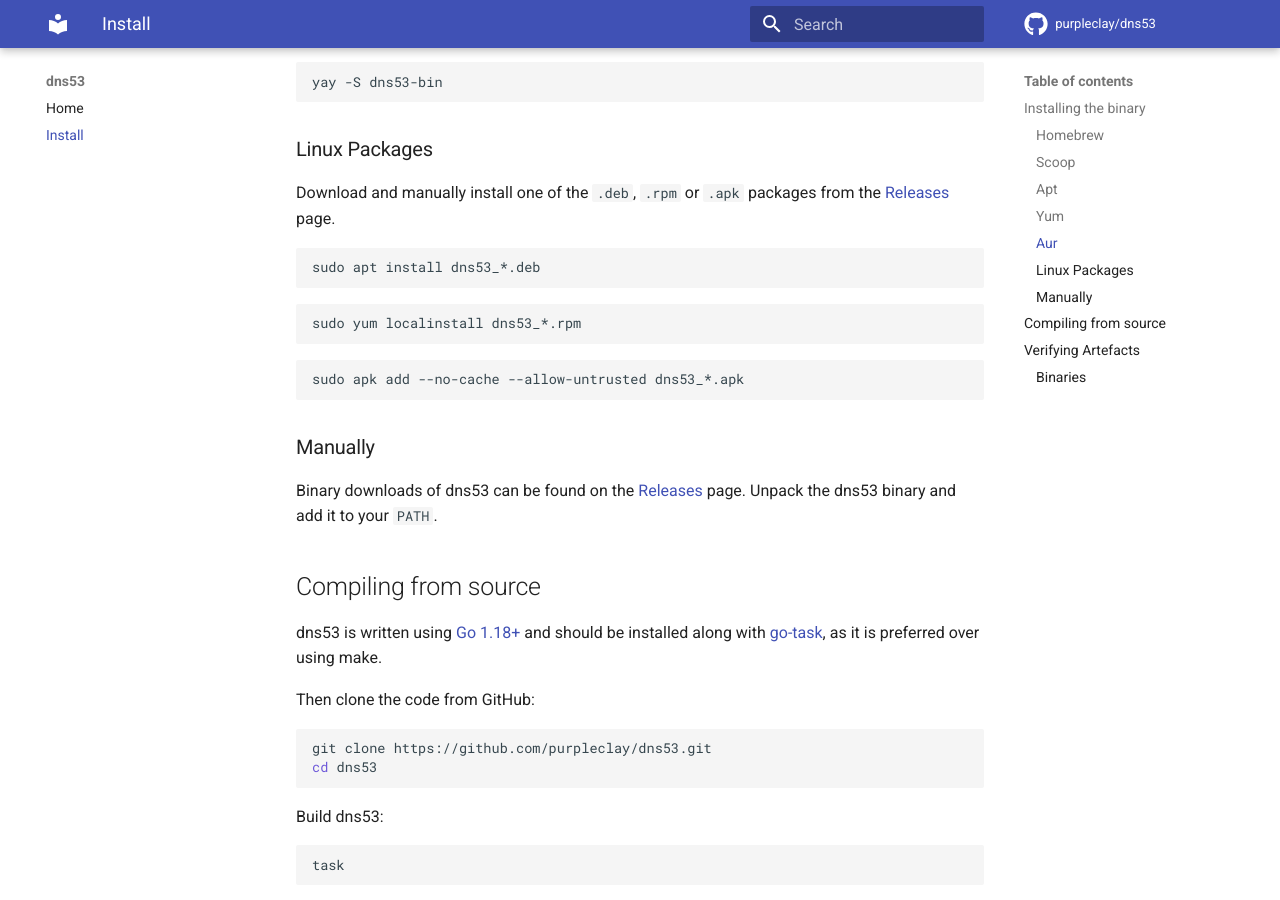
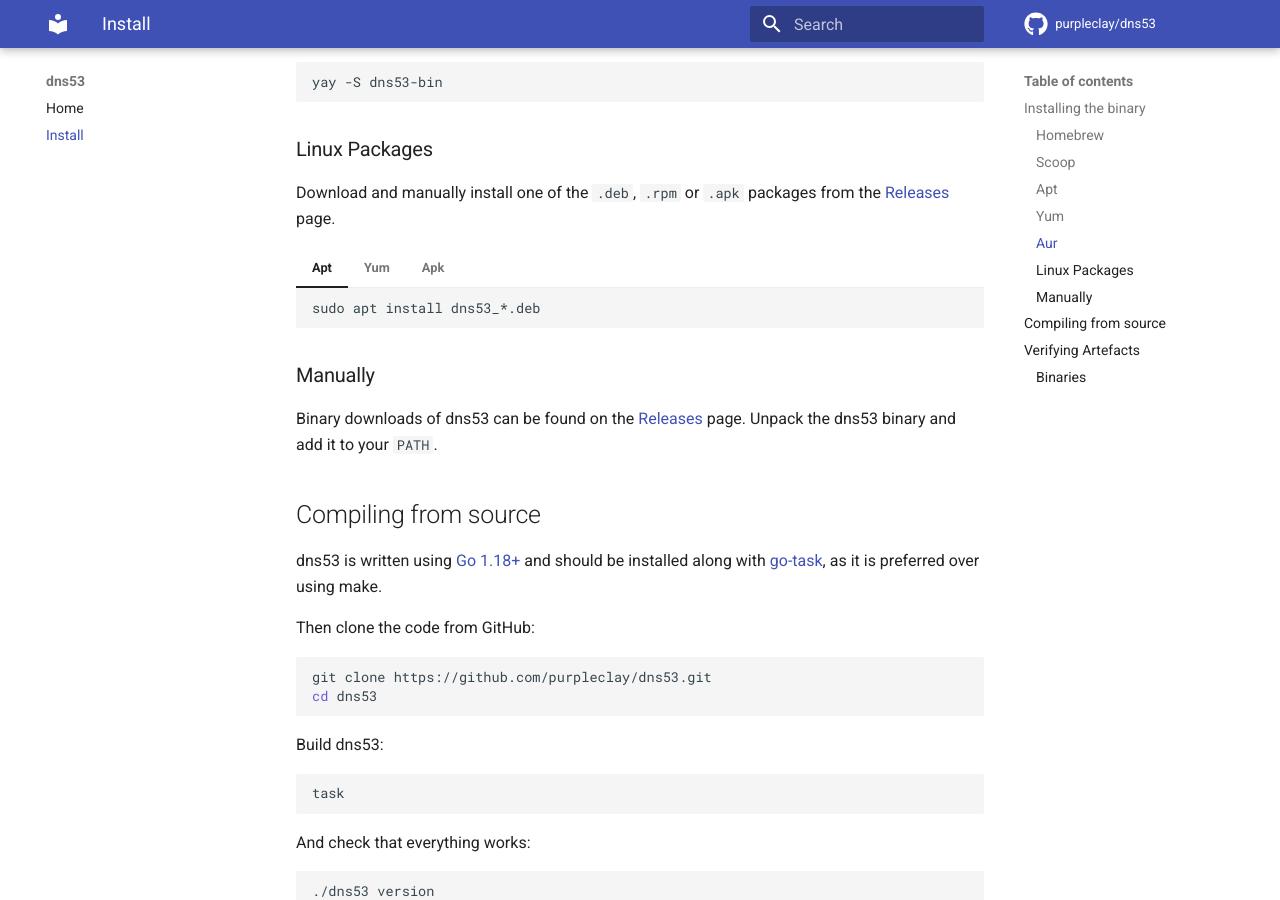
Before and after one commit to purpleclay/dns53, an MkDocs documentation site: the page built from docs/content/install.md, in a window 1280 px wide and 900 px high, scrolled down 1242 px. Built offline with MkDocs 1.6.1 and Material for MkDocs 9.7.7, drawn with Linux system fonts in a browser that asks for light colours; comment, search, counter and statistics services are not loaded.

Commit message:
update installation options

````diff
--- a/docs/content/install.md
+++ b/docs/content/install.md
@@ -61,17 +61,23 @@ yay -S dns53-bin
 
 Download and manually install one of the `.deb`, `.rpm` or `.apk` packages from the [Releases](https://github.com/purpleclay/dns53/releases) page.
 
-```sh
-sudo apt install dns53_*.deb
-```
+=== "Apt"
 
-```sh
-sudo yum localinstall dns53_*.rpm
-```
+    ```sh
+    sudo apt install dns53_*.deb
+    ```
 
-```sh
-sudo apk add --no-cache --allow-untrusted dns53_*.apk
-```
+=== "Yum"
+
+    ```sh
+    sudo yum localinstall dns53_*.rpm
+    ```
+
+=== "Apk"
+
+    ```sh
+    sudo apk add --no-cache --allow-untrusted dns53_*.apk
+    ```
 
 ### Manually
 
````
Also changed, not shown: other parts of docs/content/install.md (+1 -1 lines).
